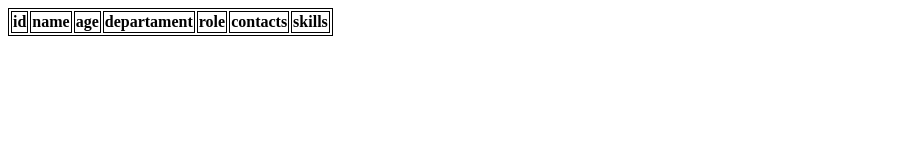
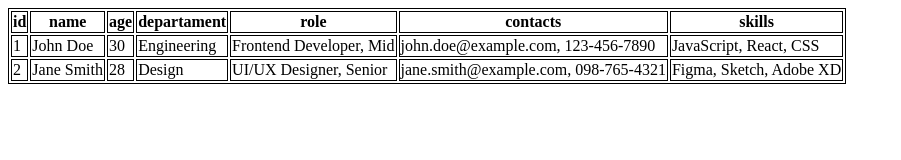
Before and after one commit to Vahe-Hajatyan/CheapCloud-task, a plain HTML site: page Dynamic Table Generation from Object Array with Complex Data/index.html in a window 1280 px wide. Shown: the whole page, without its empty margins (0-901 px from the left). Drawn offline with Linux system fonts and the light colour scheme.

Commit message:
change Dynamic Table Generation from Object Array with Complex Data task

```diff
--- a/Dynamic Table Generation from Object Array with Complex Data/index.html
+++ b/Dynamic Table Generation from Object Array with Complex Data/index.html
@@ -20,19 +20,9 @@
             <th>skills</th>
           </tr>
         </thead>
-        <tbody id="body">
-          <!-- <tr>
-            <td>1</td>
-            <td>John Doe</td>
-            <td>30</td>
-            <td>Engineering</td>
-            <td>title: "Frontend Developer", level: "Mid"</td>
-            <td>email: "john.doe@exa mple.com", phone: "123-456-7890"</td>
-            <td>"JavaScript", "React", "CSS"</td>
-          </tr> -->
-        </tbody>
+        <tbody id="body"></tbody>
       </table>
     </div>
-    <script src="main.js" />
+    <script src="main.js"></script>
   </body>
 </html>
--- a/Dynamic Table Generation from Object Array with Complex Data/main.js
+++ b/Dynamic Table Generation from Object Array with Complex Data/main.js
@@ -27,18 +27,17 @@ for (let i = 0; i < employees.length; ++i) {
     const td = document.createElement("td");
 
     if (typeof employees[i][key] === "object") {
-      let str = "";
+      let str = [];
 
       for (let key2 in employees[i][key]) {
-        str += employees[i][key][key2] + ",";
+        str[str.length] = employees[i][key][key2];
       }
 
-      td.textContent = str;
-      tr.append(td);
+      td.textContent = str.join(", ");
     } else {
       td.textContent = employees[i][key];
-      tr.append(td);
     }
+    tr.append(td);
   }
   body.append(tr);
 }
```
